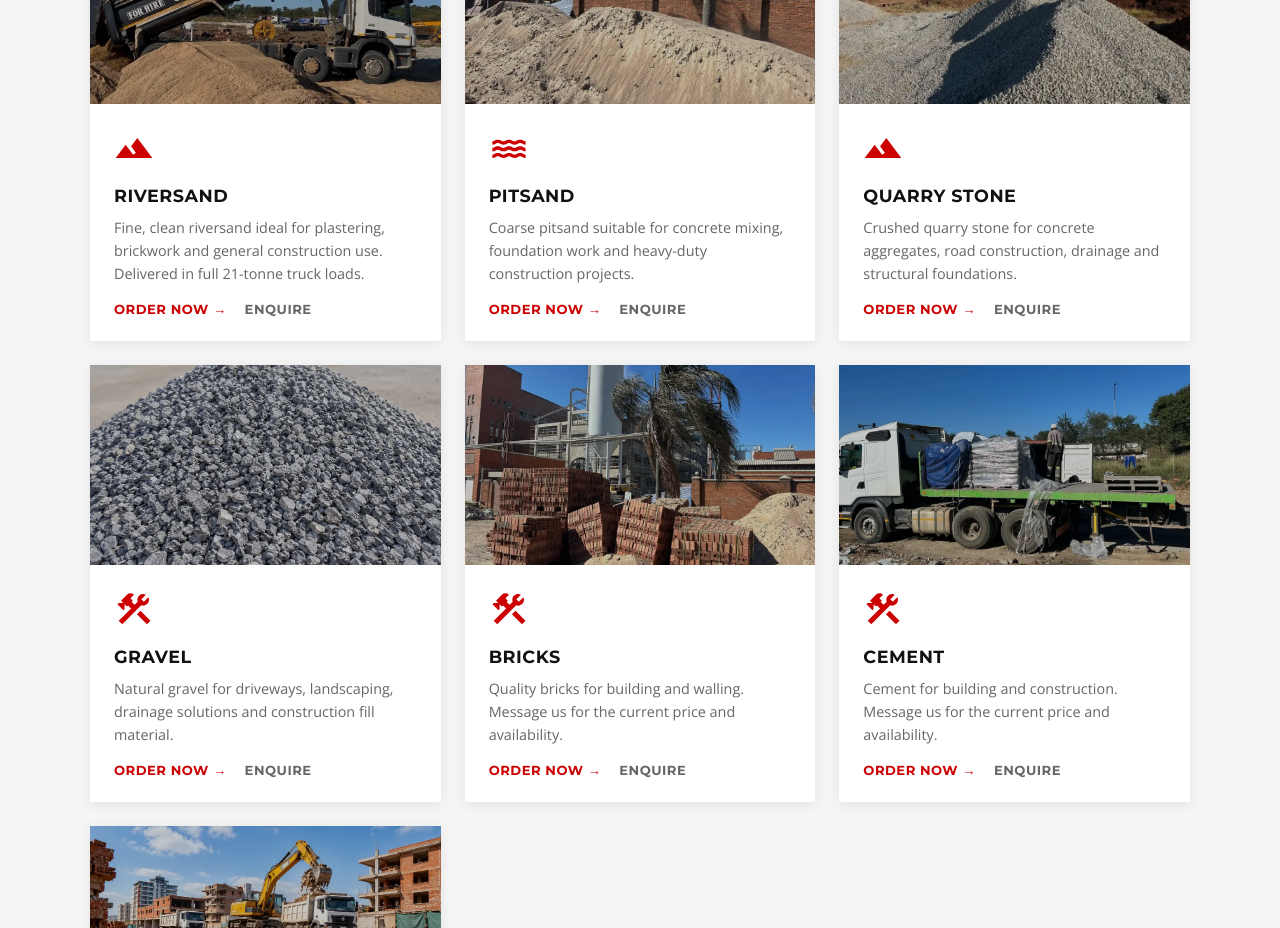
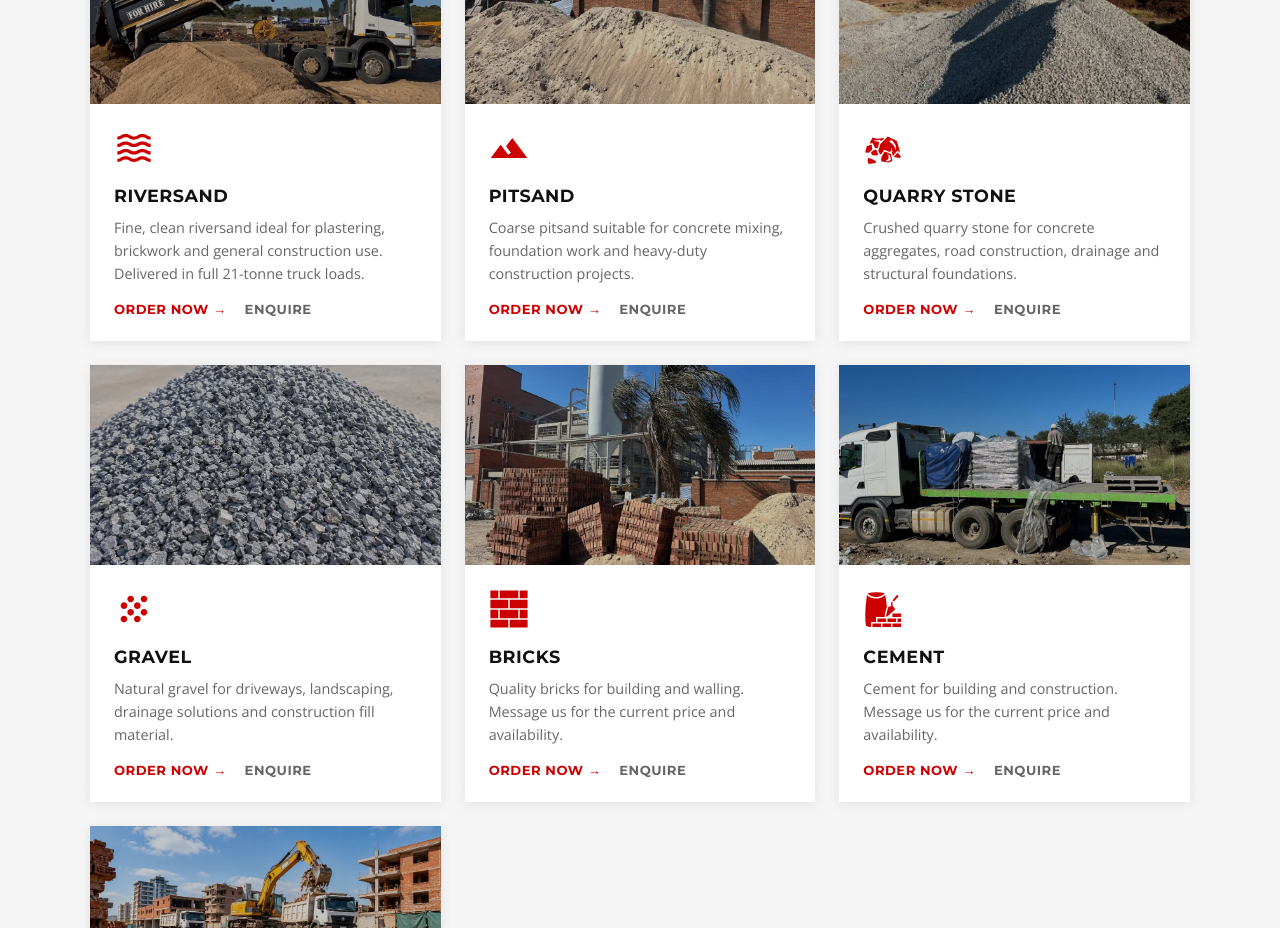
Before and after one commit to munyaradzichakwenya60-coder/ezezhwane-sands, a React (Vite) app: page / in a window 1280 px wide. Shown: the part 1080-2008 px from the top of the page. Built offline with nearby package versions, Linux system fonts and the light colour scheme.

Commit message:
Give each product card an icon that matches the product
Co-Authored-By: Claude Sonnet 5.5 <noreply@anthropic.com>
Claude-Session: https://claude.ai/code/session_01XZCbkYB3HdkhvBSV59X8Z7

```diff
--- a/src/components/ServicesSection.jsx
+++ b/src/components/ServicesSection.jsx
@@ -1,40 +1,41 @@
-import { MdTerrain, MdWater, MdLandscape, MdConstruction, MdDeleteSweep } from 'react-icons/md'
+import { MdTerrain, MdWaves, MdGrain, MdDeleteSweep } from 'react-icons/md'
+import { GiStonePile, GiBrickWall, GiConcreteBag } from 'react-icons/gi'
 import { useWhatsApp } from '../lib/whatsapp'
 import './ServicesSection.css'
 
 const services = [
   {
-    icon: <MdTerrain size={40} />,
+    icon: <MdWaves size={40} />,
     title: 'Riversand',
     desc: 'Fine, clean riversand ideal for plastering, brickwork and general construction use. Delivered in full 21-tonne truck loads.',
     img: '/riversand.webp',
   },
   {
-    icon: <MdWater size={40} />,
+    icon: <MdTerrain size={40} />,
     title: 'Pitsand',
     desc: 'Coarse pitsand suitable for concrete mixing, foundation work and heavy-duty construction projects.',
     img: '/pitsand.webp',
   },
   {
-    icon: <MdLandscape size={40} />,
+    icon: <GiStonePile size={40} />,
     title: 'Quarry Stone',
     desc: 'Crushed quarry stone for concrete aggregates, road construction, drainage and structural foundations.',
     img: '/photos/quarry-stone.webp',
   },
   {
-    icon: <MdConstruction size={40} />,
+    icon: <MdGrain size={40} />,
     title: 'Gravel',
     desc: 'Natural gravel for driveways, landscaping, drainage solutions and construction fill material.',
     img: '/gravel.webp',
   },
   {
-    icon: <MdConstruction size={40} />,
+    icon: <GiBrickWall size={40} />,
     title: 'Bricks',
     desc: 'Quality bricks for building and walling. Message us for the current price and availability.',
     img: '/photos/bricks.webp',
   },
   {
-    icon: <MdConstruction size={40} />,
+    icon: <GiConcreteBag size={40} />,
     title: 'Cement',
     desc: 'Cement for building and construction. Message us for the current price and availability.',
     img: '/photos/cement.webp',
```
